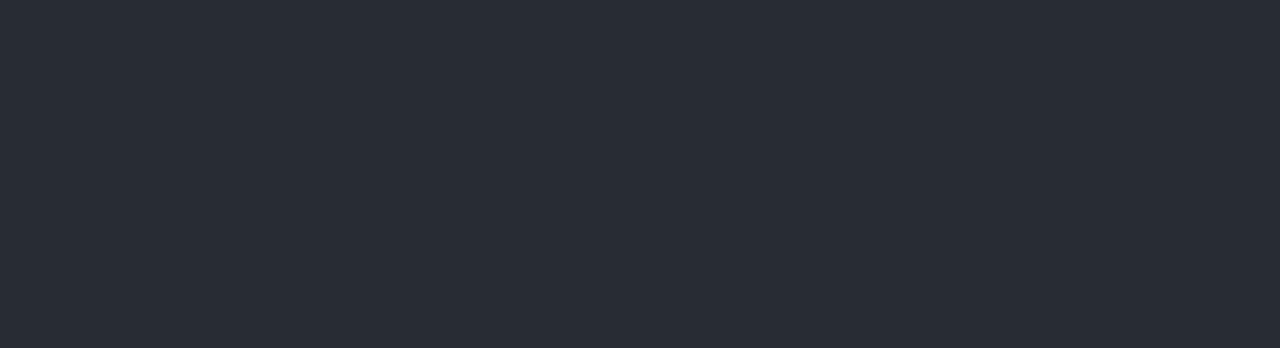
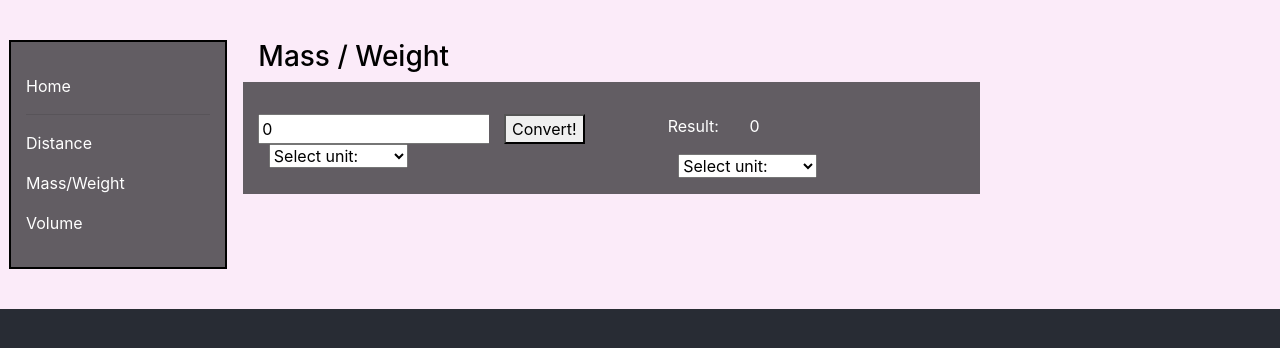
Before and after one commit to LNoeltner1/the_everything_calculator, a React (Create React App) app in the folder client/: page /Volume in a window 1280 px wide. Shown: the top 348 px of the page. Built offline with nearby package versions, Linux system fonts and the light colour scheme.

Commit message:
added new link and route to app.js; set up barebones structure of volume page

```diff
--- a/client/src/App.js
+++ b/client/src/App.js
@@ -4,6 +4,7 @@ import "bootstrap/dist/css/bootstrap.min.css";
 import Distance from "./pages/Distance";
 import Home from "./pages/Home";
 import Mass from "./pages/Mass";
+import Volume from "./pages/Volume";
 
 function App() {
   return (
@@ -14,6 +15,7 @@ function App() {
             <Route exact path="/" component={Home} />
             <Route exact path="/Distance" component={Distance} />
             <Route exact path="/Mass" component={Mass} />
+            <Route exact path="/Volume" component={Volume} />
           </Switch>
         </Router>
       </header>
--- a/client/src/components/SideBar.jsx
+++ b/client/src/components/SideBar.jsx
@@ -13,6 +13,7 @@ const TypeMenu = () => {
                 <hr />
                 <p><Link to="/Distance" id="distanceLink" className="navLink">Distance</Link></p>
                 <p><Link to="/Mass" id="massLink" className="navLink">Mass/Weight</Link></p>
+                <p><Link to="/Volume" id="volumeLink" className="navLink">Volume</Link></p>
 
 
 
--- a/client/src/pages/Volume.jsx
+++ b/client/src/pages/Volume.jsx
@@ -0,0 +1,95 @@
+import React, { Component, useState } from 'react';
+import SideBar from '../components/SideBar';
+import "../App.css";
+
+const Volume = () => {
+    const [inputValue, setInputValue] = useState(Number);
+    const [result, setResult] = useState(Number);
+    const [resultUnit, setResultUnit] = useState(String);
+
+    const handleInputChange = (e) => {
+        e.preventDefault();
+        let { value } = e.target;
+        setInputValue(value);
+    }
+
+    const handleConvert = (e) => {
+        e.preventDefault();
+        let inputUnitMenu = document.getElementById("unitInput");
+        let outputUnitMenu = document.getElementById("unitOutput");
+        console.log(inputUnitMenu.options[inputUnitMenu.selectedIndex].value);
+        console.log(outputUnitMenu.options[outputUnitMenu.selectedIndex].value);
+    }
+    return (
+        <div className="row mainSection">
+        {/* <div className="col-md-1"></div> */}
+        <SideBar />
+
+        <div className="col-9">
+            <div className="row titleRow">
+                <div className="col-md-12">
+                    <h3>Mass / Weight</h3>
+                </div>
+            </div>
+            <div className="row">
+
+                <div className="col-md-3 col-xs-10 col-sm-10 inputBox">
+
+                    <input id="userInput"  type="text" name="number" value={inputValue} onChange={handleInputChange}/>
+                    <div className="select inputMenu text-center">
+                        <select id="unitInput" className="unitMenu" name="unitInput">
+                            <option value="0">Select unit:</option>
+                            <option value="ounces">ounces (oz.)</option>
+                            <option value="pounds">pounds (lbs.)</option>
+                            <option value="stone">stone (st.)</option>
+                            <option value="tons">tons</option>
+                            <option value="milligrams">milligrams (mg)</option>
+                            <option value="grams">grams (g)</option>
+                            <option value="kilograms">kilograms (kg)</option>
+                            <option value="tonnes">metric tonnes</option>
+                            <option value="karats">karats</option>
+                        </select>
+                    </div>
+                </div>
+
+                {/* <div className="row"> */}
+                <div className="col-md-2 col-xs-10 col-sm-10 buttonBox">
+                    <button className="convertBtn" onClick={handleConvert}>Convert!</button>
+                </div>
+
+                {/* </div> */}
+                <div className="col-md-4 col-xs-10 col-sm-10 resultBox">
+                    <div className="row">
+                        <div className="col-md-3">
+                            <p>Result: </p>
+                        </div>
+                        <div className="col-md-8">
+                            <p className="">{result} {resultUnit}</p>
+                        </div>
+
+                    </div>
+
+
+                    <div className="select outputMenu text-center">
+                        <select id="unitOutput" className="unitMenu" name="unitOutput">
+                            <option value="0">Select unit:</option>
+                            <option value="ounces">ounces (oz.)</option>
+                            <option value="pounds">pounds (lbs.)</option>
+                            <option value="stone">stone (st.)</option>
+                            <option value="tons">tons</option>
+                            <option value="milligrams">milligrams (mg)</option>
+                            <option value="grams">grams (g)</option>
+                            <option value="kilograms">kilograms (kg)</option>
+                            <option value="tonnes">tonnes</option>
+                            <option value="karats">karats</option>
+                        </select>
+                    </div>
+                </div>
+            </div>
+
+        </div>
+    </div>
+    );
+};
+
+export default Volume;
```
